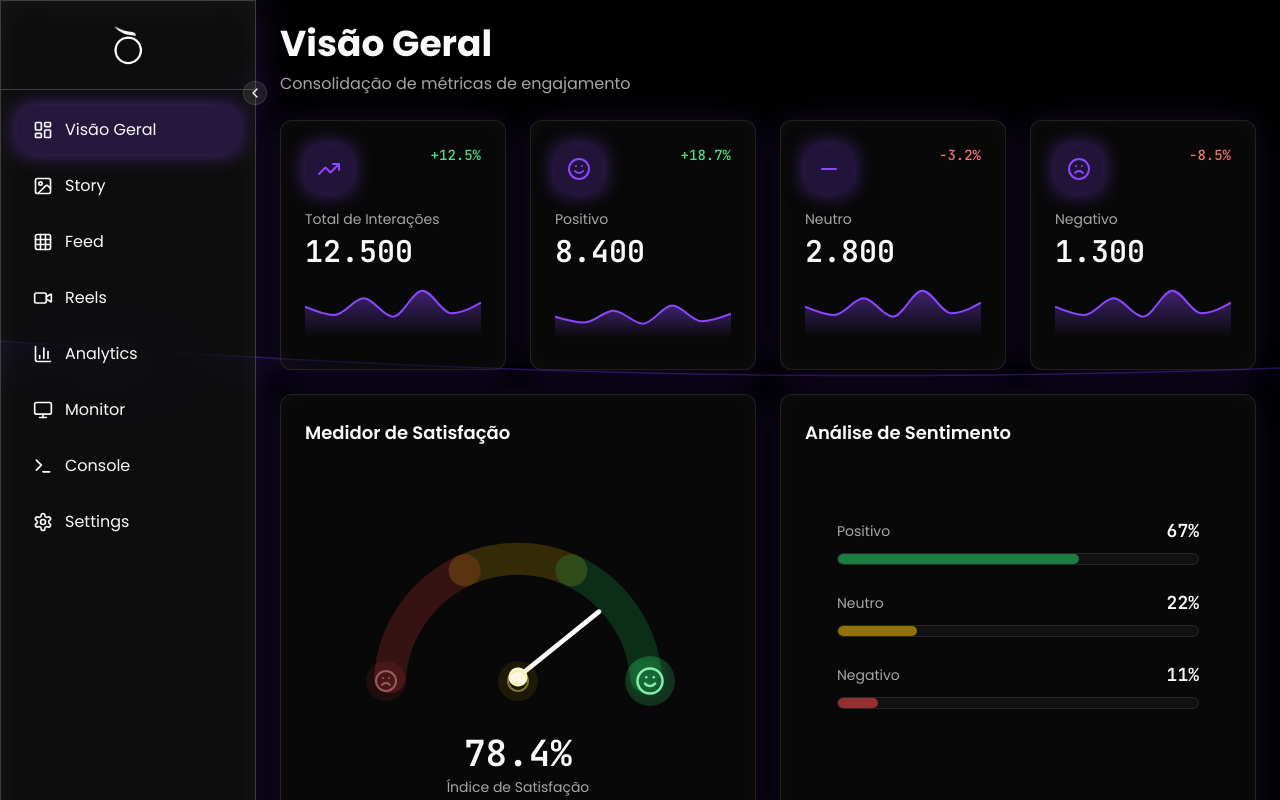
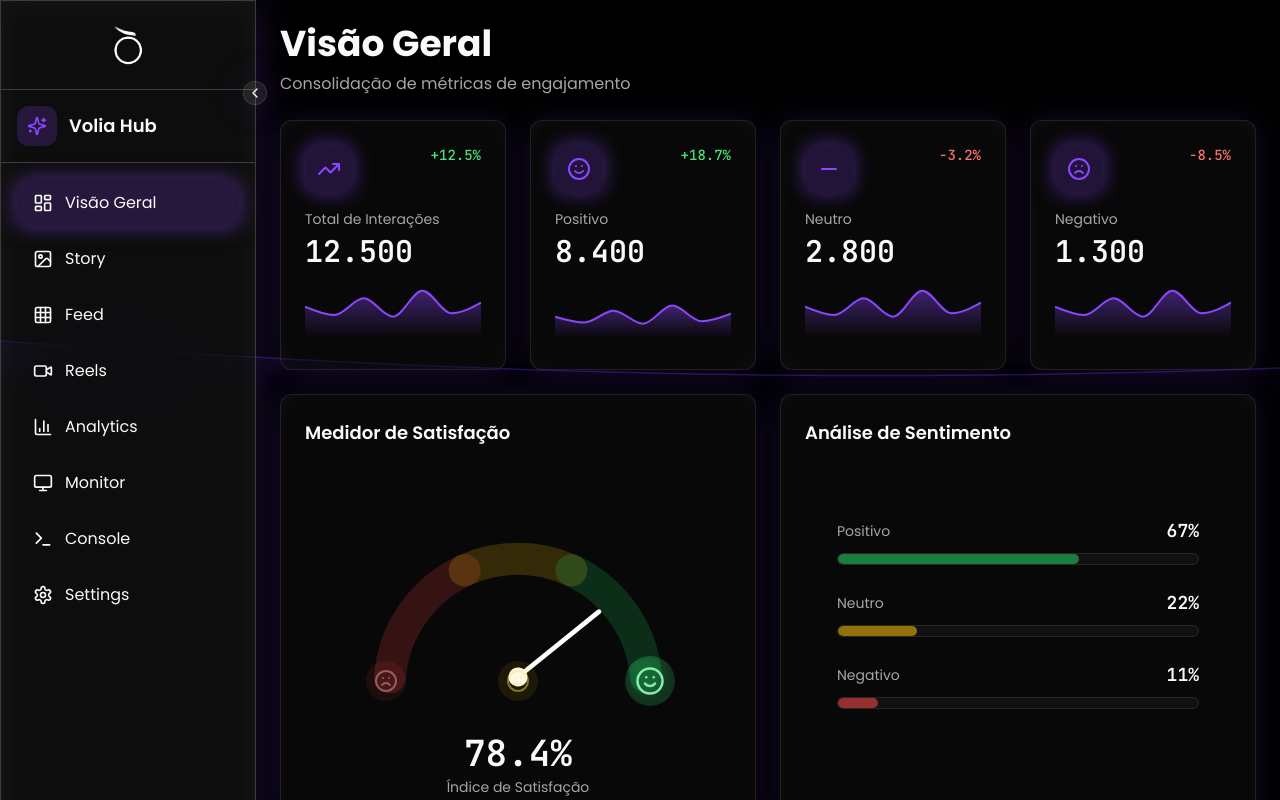
Before and after one commit to Bazilisco/Volia-Dashboard, a React (Vite) app: page / in a window 1280 px wide. Both pictures are taken after typing "name@example.com", "Sample123" into the empty fields and a click on the button "Entrar". Shown: the top 800 px of the page. Built offline with nearby package versions, Linux system fonts and the light colour scheme; the HTML template or start-up script is replaced by a standard one.

Commit message:
Add Volia Hub to menu
Add a new menu header in the dashboard sidebar with the icon and the text "Volia Hub" to identify the application in the navigation area.

```diff
--- a/src/components/DashboardSidebar.tsx
+++ b/src/components/DashboardSidebar.tsx
@@ -10,6 +10,7 @@ import {
   Settings,
   ChevronLeft,
   ChevronRight,
+  Sparkles,
 } from 'lucide-react';
 import { cn } from '@/lib/utils';
 import voliaLogo from '@/assets/volia-logo.png';
@@ -45,6 +46,19 @@ export const DashboardSidebar = ({ collapsed, onToggle }: DashboardSidebarProps)
           <img src={voliaLogo} alt="VOLIA" className="h-10 w-auto mx-auto" />
         ) : (
           <img src={voliaLogoMini} alt="VOLIA" className="h-10 w-10 mx-auto object-contain" />
+        )}
+      </div>
+
+      {/* Volia Hub */}
+      <div className={cn(
+        "p-4 border-b border-white/20 flex items-center gap-3",
+        collapsed ? "justify-center" : ""
+      )}>
+        <div className="w-10 h-10 rounded-lg bg-primary/20 flex items-center justify-center">
+          <Sparkles className="w-5 h-5 text-primary" />
+        </div>
+        {!collapsed && (
+          <span className="text-lg font-semibold text-foreground">Volia Hub</span>
         )}
       </div>
 
```
